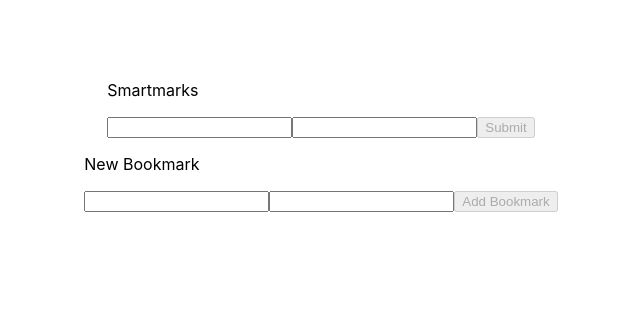
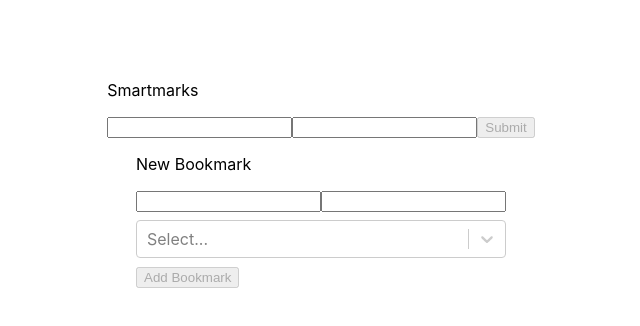
Before and after one commit to travisk-codes/smartmarks, a React (Create React App) app: page / in a window 1280 px wide. Shown: the top 326 px of the page, without its empty margins (319-959 px from the left). Built offline with nearby package versions, Linux system fonts and the light colour scheme.

Commit message:
renders tag input

```diff
--- a/package.json
+++ b/package.json
@@ -8,7 +8,8 @@
     "@testing-library/user-event": "^7.2.1",
     "react": "^16.12.0",
     "react-dom": "^16.12.0",
-    "react-scripts": "3.3.0"
+    "react-scripts": "3.3.0",
+    "react-select": "^3.0.8"
   },
   "scripts": {
     "start": "react-scripts start",
--- a/src/App.css
+++ b/src/App.css
@@ -41,3 +41,7 @@
 .bookmark .buttons {
   margin: 0 0 0 auto;
 }
+
+#tags-container {
+  margin: 0.5em 0;
+}
--- a/src/App.js
+++ b/src/App.js
@@ -1,10 +1,31 @@
 import React from 'react'
+import Select from 'react-select/creatable'
+// TODO: get tag data on mount
+
 import uuid from 'uuid/v4'
 import Bookmark from './Bookmark'
 import { cipher, decipher } from './cipher'
 import './App.css';
 
 const api_location = 'https://travisk.info/smartmarks'
+
+
+function Tags(props) {
+  let [ tags, setTags ] = React.useState([])
+
+  function handleChange(newValue, actionMeta) {
+    console.group('Value Changed');
+    console.log(newValue);
+    console.log(`action: ${actionMeta.action}`);
+    console.groupEnd();
+  }
+
+  return <Select
+    isMulti
+    onChange={handleChange}
+    options={tags}
+  />
+}
 
 function App() {
   let [ username, setUsername ] = React.useState('')
@@ -189,6 +210,9 @@ function App() {
           )}
           value={activeBookmark.url}
         />
+        <div id='tags-container'>
+          <Tags />
+        </div>
 
         <button
           disabled={!activeBookmark.title || !activeBookmark.url}>
```
Also changed, not shown: 2 other files (tests, documents, lock files or other folders).
